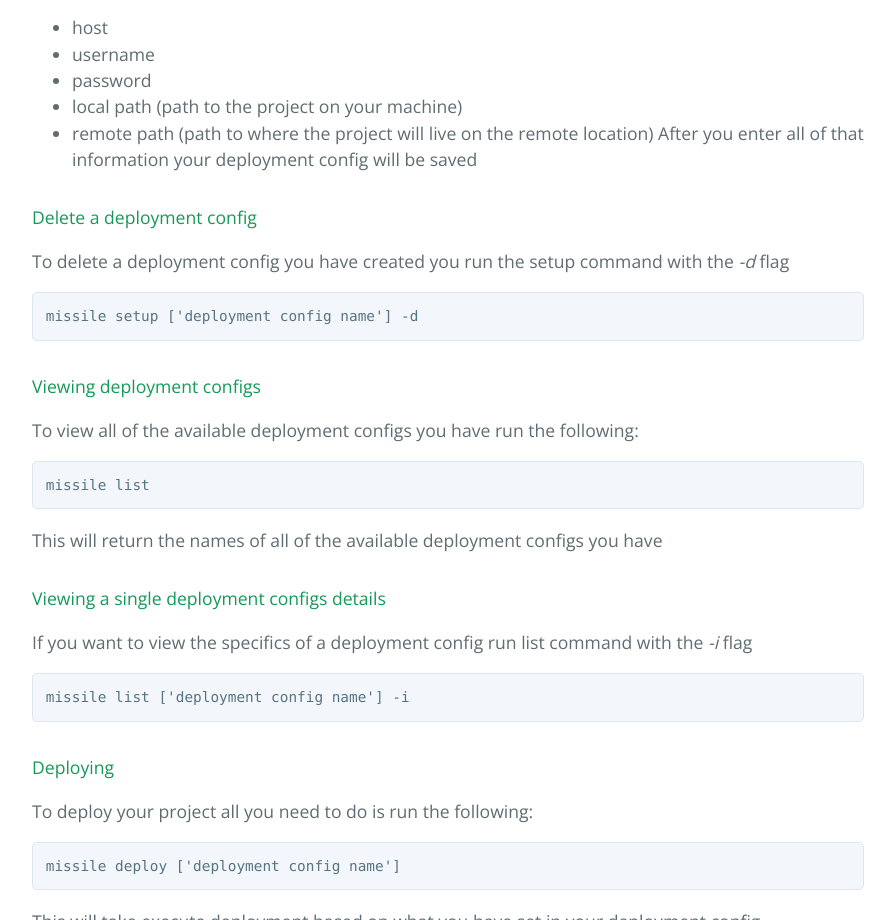
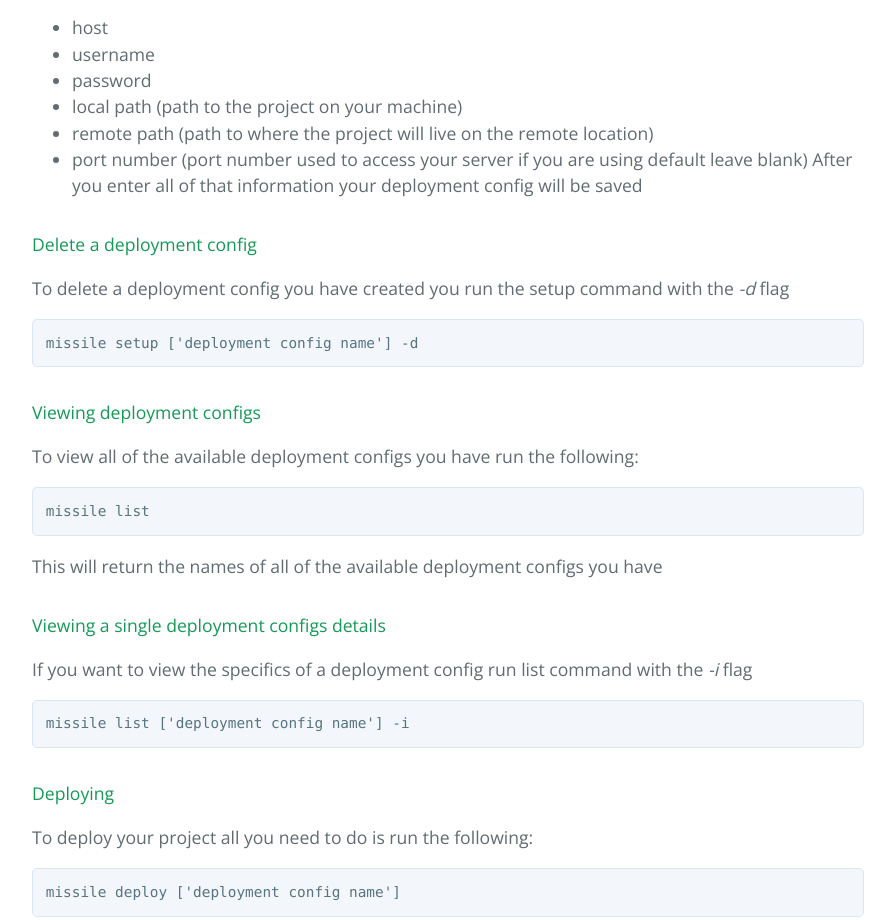
Before and after one commit to ddymko/Missile, a plain HTML site: page index.html in a window 1280 px wide. Shown: the part 1271-2191 px from the top of the page, without its empty margins (192-1087 px from the left). Drawn offline with nearby package versions, Linux system fonts and the light colour scheme.

```diff
--- a/index.html
+++ b/index.html
@@ -61,7 +61,8 @@
 <li>username</li>
 <li>password</li>
 <li>local path (path to the project on your machine)</li>
-<li>remote path (path to where the project will live on the remote location)
+<li>remote path (path to where the project will live on the remote location)</li>
+<li>port number (port number used to access your server if you are using default leave blank)
 After you enter all of that information your deployment config will be saved</li>
 </ul>
 
```
Also changed, not shown: params.json (+1 -1 lines).
